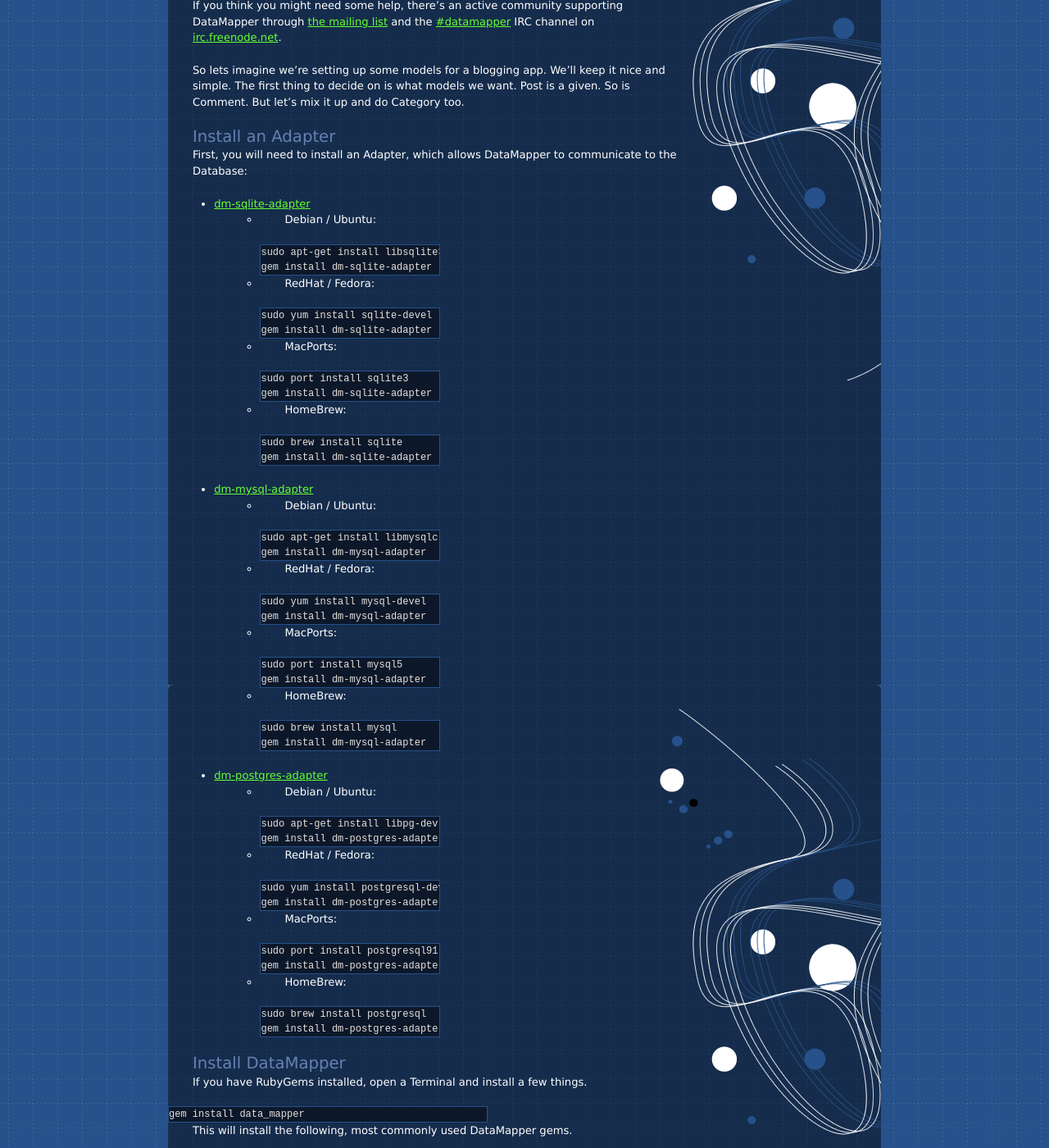
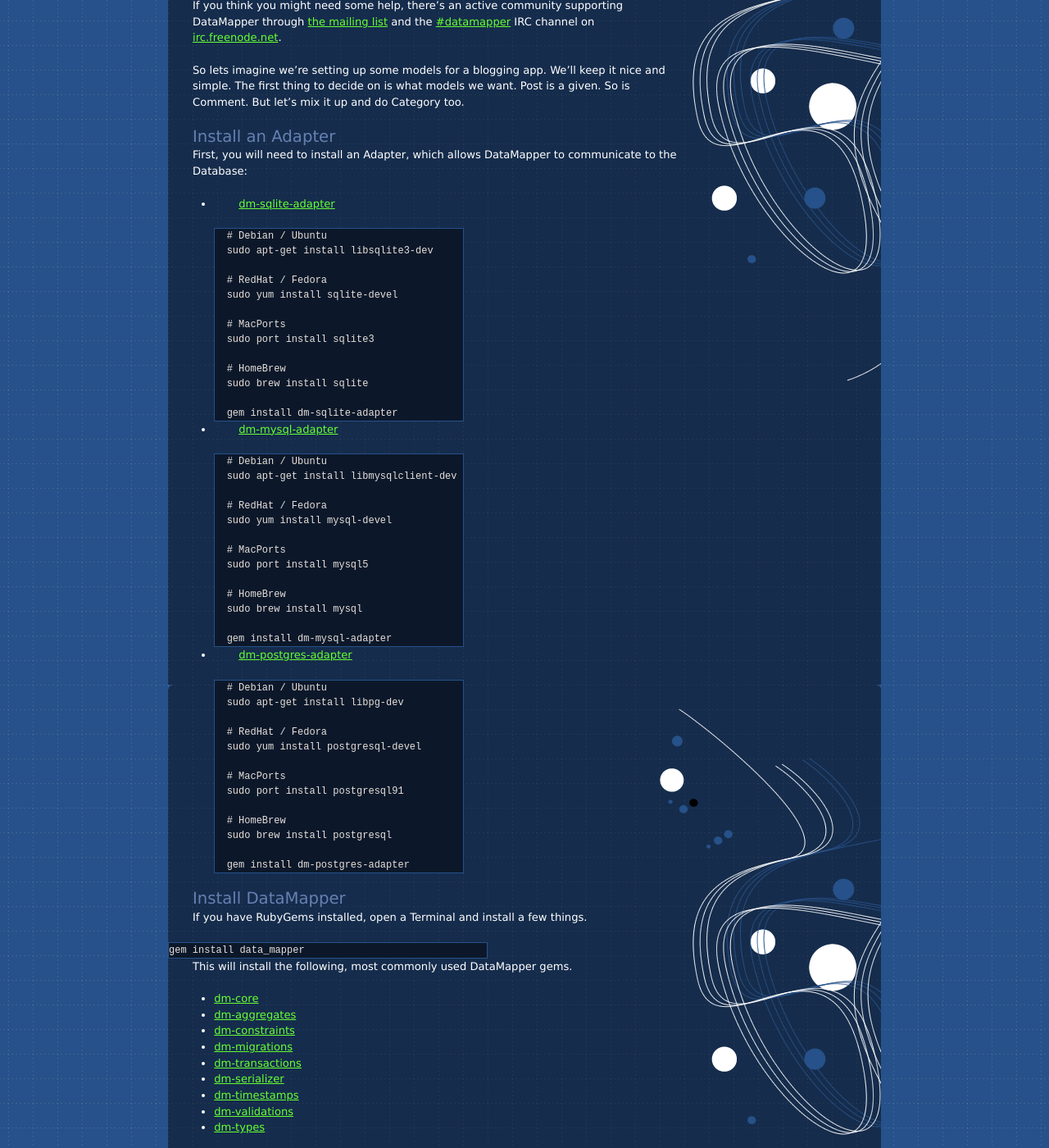
Before and after one commit to datamapper/datamapper.github.com, a Jekyll site: the page built from getting-started.md, in a window 1280 px wide and 1400 px high, scrolled down 244 px. Shown: the whole window at 82% size. Built offline with Jekyll 4.4.1, drawn with Linux system fonts in a browser that asks for light colours; Markdown is read by kramdown in place of the engine named in the settings.

Commit message:
Fixed indentation.

```diff
--- a/getting-started.md
+++ b/getting-started.md
@@ -24,66 +24,51 @@ Install an Adapter
 First, you will need to install an Adapter, which allows DataMapper to communicate to the Database:
 
 * [dm-sqlite-adapter](https://github.com/datamapper/dm-sqlite-adapter)
-  * Debian / Ubuntu:
 
+        # Debian / Ubuntu
         sudo apt-get install libsqlite3-dev
-        gem install dm-sqlite-adapter
 
-  * RedHat / Fedora:
+        # RedHat / Fedora
+        sudo yum install sqlite-devel
 
-        sudo yum install sqlite-devel
-        gem install dm-sqlite-adapter
+        # MacPorts
+        sudo port install sqlite3
 
-  * MacPorts:
+        # HomeBrew
+        sudo brew install sqlite
 
-        sudo port install sqlite3
-        gem install dm-sqlite-adapter
-
-  * HomeBrew:
-
-        sudo brew install sqlite
         gem install dm-sqlite-adapter
 
 * [dm-mysql-adapter](https://github.com/datamapper/dm-mysql-adapter)
-  * Debian / Ubuntu:
 
+        # Debian / Ubuntu
         sudo apt-get install libmysqlclient-dev
-        gem install dm-mysql-adapter
 
-  * RedHat / Fedora:
+        # RedHat / Fedora
+        sudo yum install mysql-devel
 
-        sudo yum install mysql-devel
-        gem install dm-mysql-adapter
+        # MacPorts
+        sudo port install mysql5
 
-  * MacPorts:
+        # HomeBrew
+        sudo brew install mysql
 
-        sudo port install mysql5
-        gem install dm-mysql-adapter
-
-  * HomeBrew:
-
-        sudo brew install mysql
         gem install dm-mysql-adapter
 
 * [dm-postgres-adapter](https://github.com/datamapper/dm-postgres-adapter)
-  * Debian / Ubuntu:
 
+        # Debian / Ubuntu
         sudo apt-get install libpg-dev
-        gem install dm-postgres-adapter
 
-  * RedHat / Fedora:
+        # RedHat / Fedora
+        sudo yum install postgresql-devel
 
-        sudo yum install postgresql-devel
-        gem install dm-postgres-adapter
+        # MacPorts
+        sudo port install postgresql91
 
-  * MacPorts:
+        # HomeBrew
+        sudo brew install postgresql
 
-        sudo port install postgresql91
-        gem install dm-postgres-adapter
-
-  * HomeBrew:
-
-        sudo brew install postgresql
         gem install dm-postgres-adapter
 
 Install DataMapper
```
